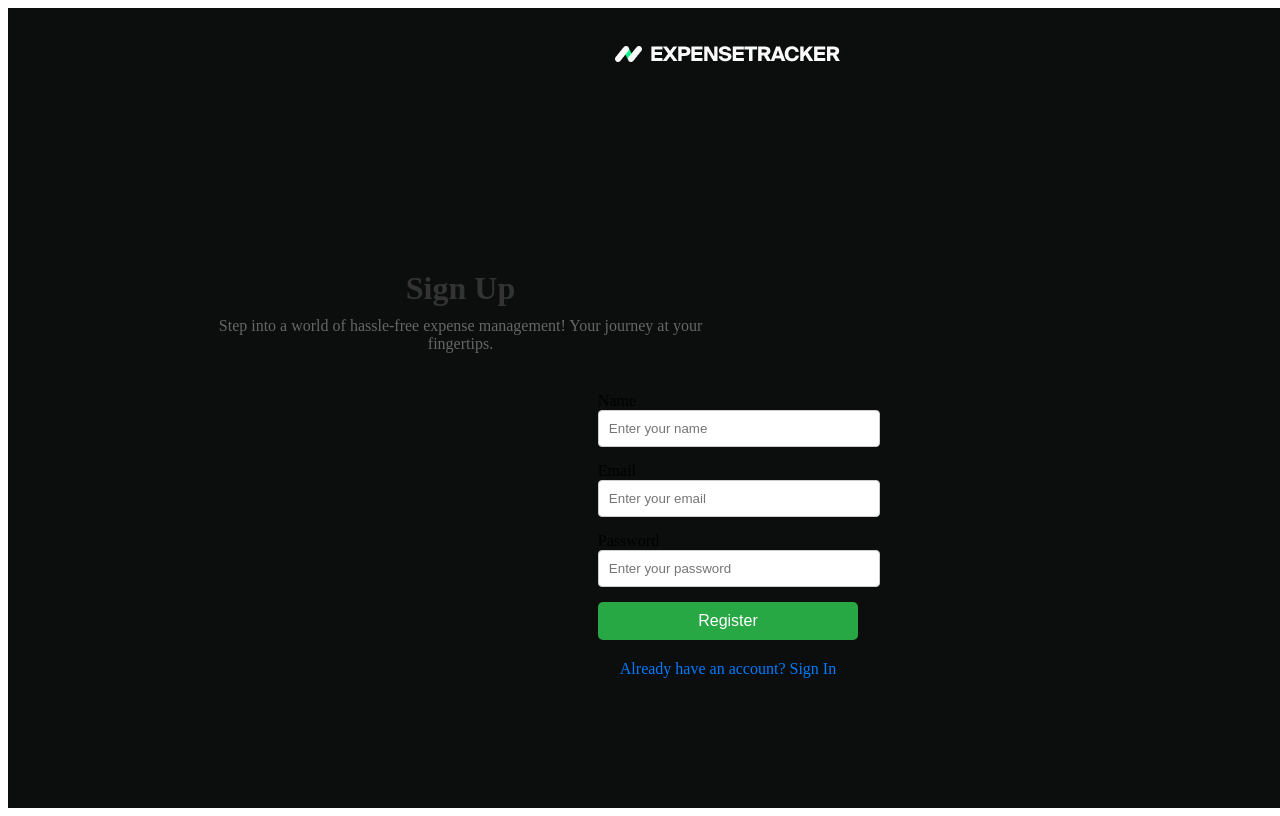
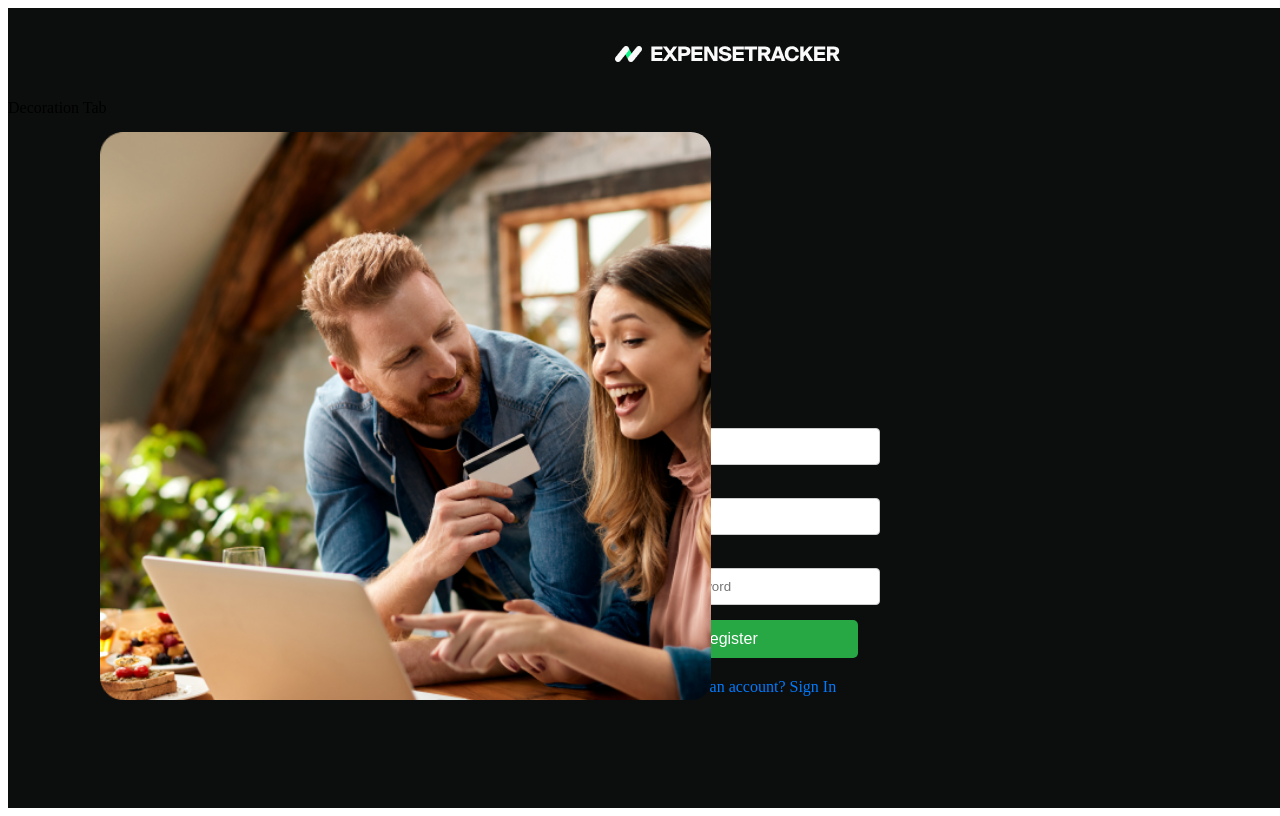
Before and after one commit to Reuelle/expense-tracker, a React (Create React App) app: page /expense-tracker/register in a window 1280 px wide. Shown: the top 816 px of the page. Built offline with nearby package versions, Linux system fonts and the light colour scheme.

Commit message:
Update RegisterPage.jsx

```diff
--- a/src/components/RegisterPage/RegisterPage.jsx
+++ b/src/components/RegisterPage/RegisterPage.jsx
@@ -3,6 +3,7 @@ import React from 'react';
 import * as Yup from 'yup';
 import AuthForm from '../AuthForm/AuthForm'; // Import AuthForm component
 import AllUsersTab from '../AllUsersTab/AllUsersTab'; // Import AllUsersTab component
+import Decoration from '../Decoration/Decoration';
 import styles from './RegisterPage.module.css'; // Import CSS module for styling
 
 // Define form fields, initial values, and validation schema
@@ -47,6 +48,7 @@ const handleSubmit = (values) => {
 const RegisterPage = () => {
   return (
     <div className={styles.registerPage}>
+       <Decoration /> {/* Include Decoration component here */}
       <header className={styles.header}>
         <h1>Sign Up</h1>
         <p className={styles.description}>
```
